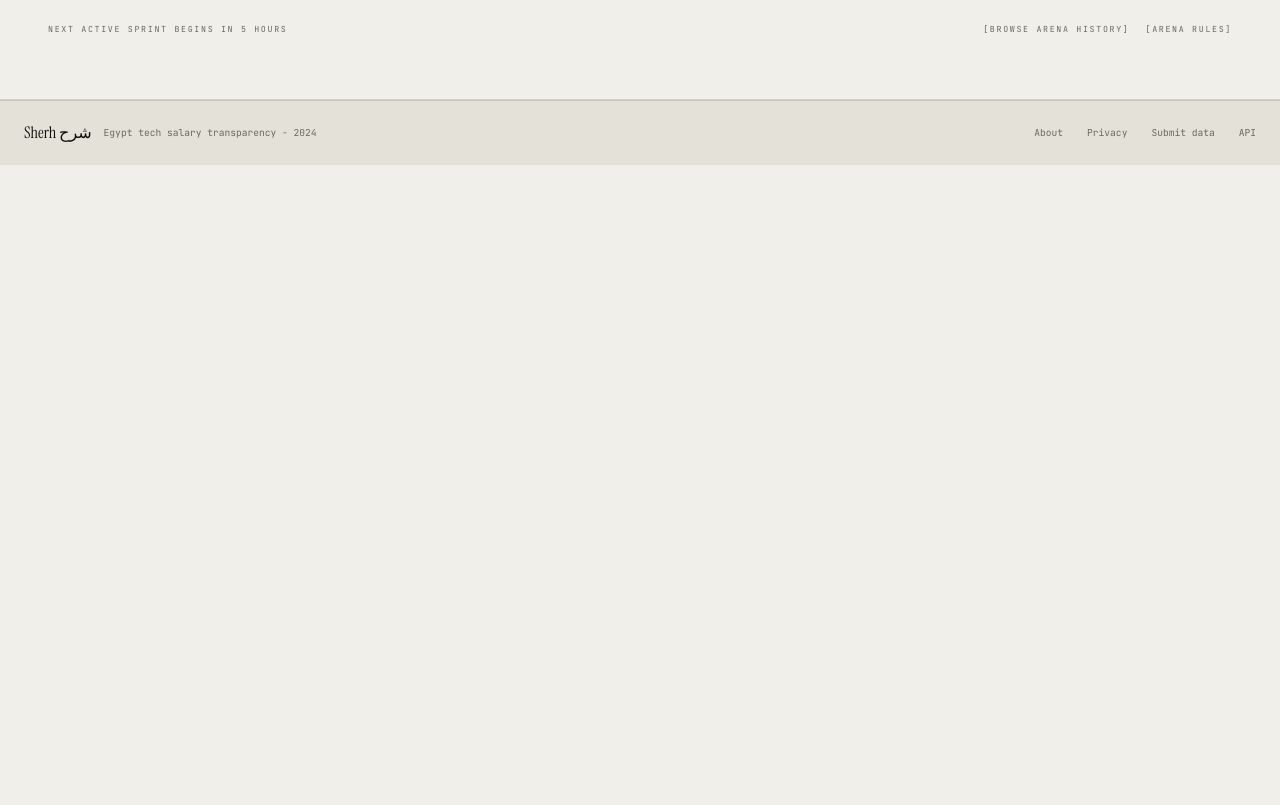
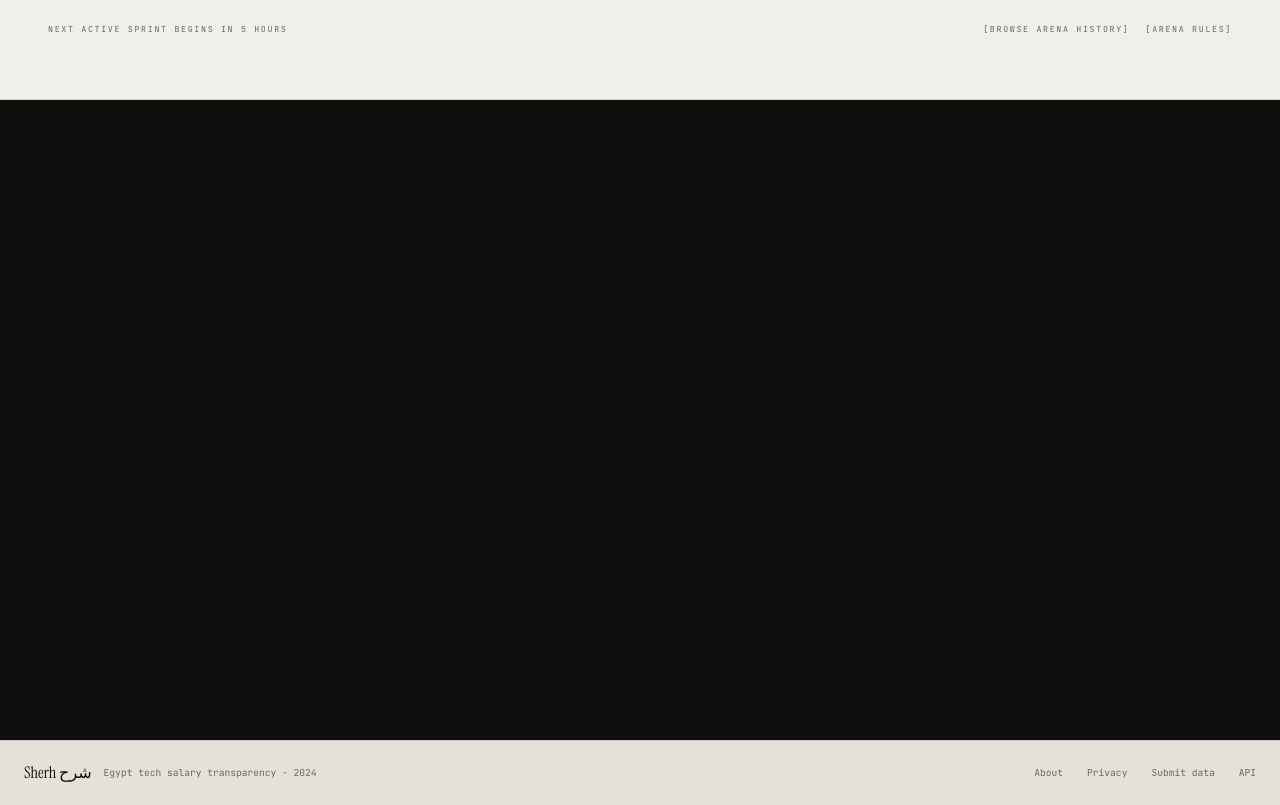
Before and after one commit to karim549549/GlassDoor, a Next.js app: page / in a window 1280 px wide. Shown: the part 1571-2376 px from the top of the page. Before the commit the page ends 1736 px from the top, so only its background shows below. Built offline with nearby package versions, Linux system fonts and the light colour scheme; no server answers.

Commit message:
fix: append dark scroll spacer below ArenasSection to guarantee scrollable depth for full animation scrub completion

```diff
--- a/components/home/HeroAndArenas.tsx
+++ b/components/home/HeroAndArenas.tsx
@@ -17,6 +17,9 @@ export function HeroAndArenas() {
       {/* Arenas Section */}
       <ArenasSection ref={arenasRef} />
 
+      {/* Extra Scroll Height Buffer (Dark spacer to allow ScrollTrigger to complete fully on short pages) */}
+      <div className="h-[80vh] bg-[#0E0E0D] w-full" />
+
       {/* Floating Animated Cards Stack */}
       <HeroArenaCard containerRef={containerRef} arenasRef={arenasRef} />
     </div>
```
